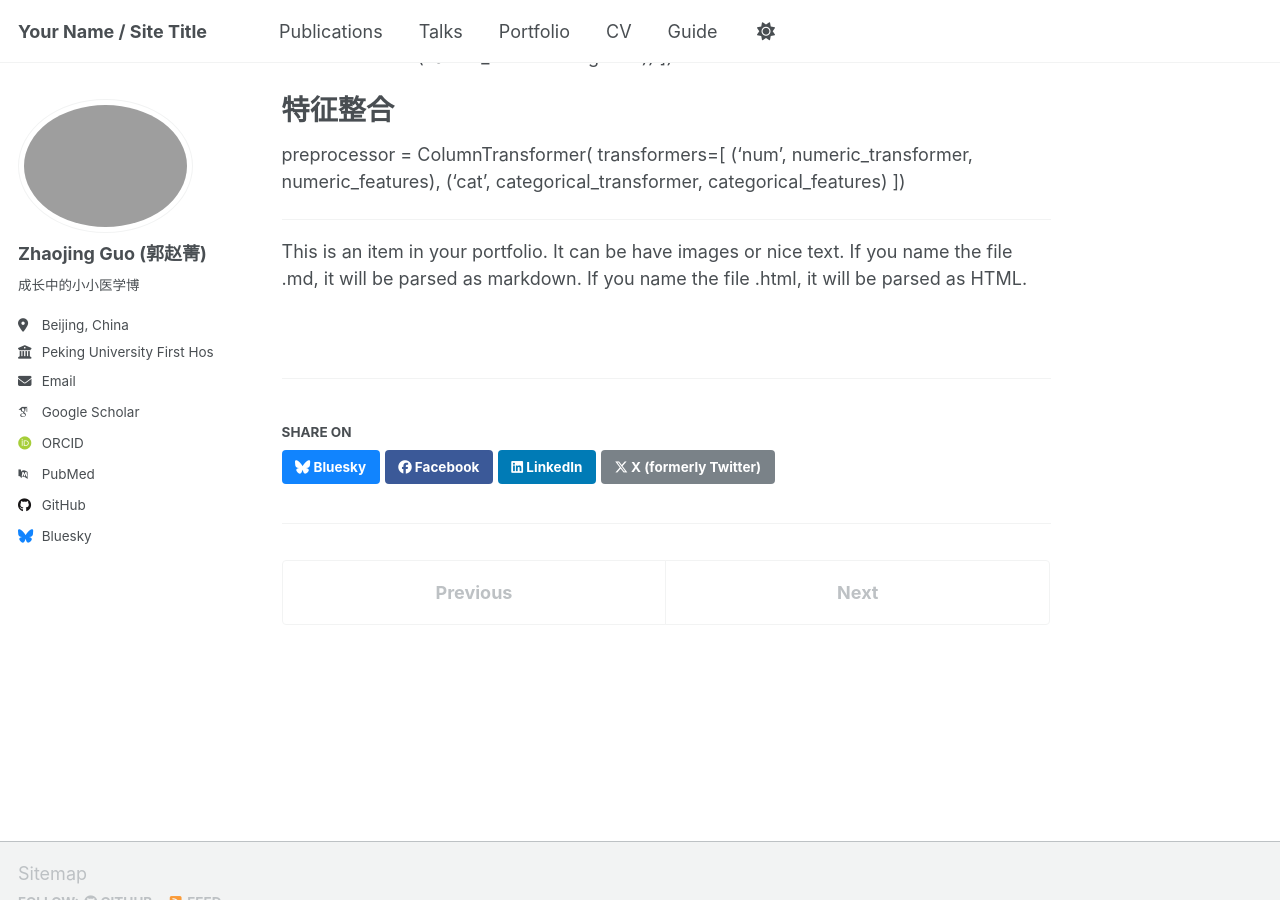
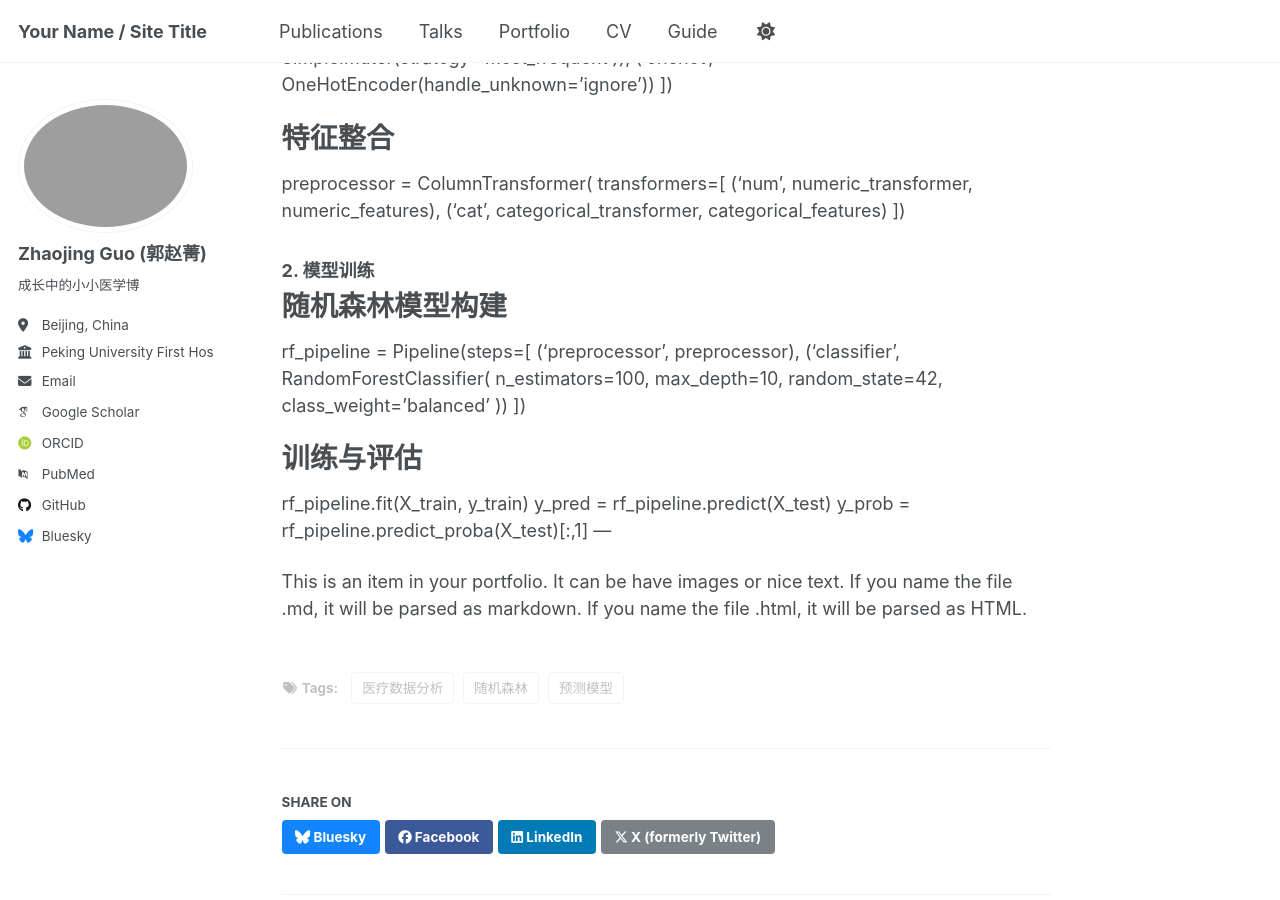
Before and after one commit to GuoZJ277/GuoZJ277.github.io, a Jekyll site: the page built from _portfolio/portfolio-1.md, in a window 1280 px wide and 900 px high, scrolled down 675 px. Built offline with Jekyll 4.4.1, drawn with Linux system fonts in a browser that asks for light colours; some web fonts are replaced; a script that is not in the unit is left out; some of the changed text lies outside the part shown.

Commit message:
Add Random Forest model training details
Added model training section with Random Forest implementation.

```diff
--- a/_portfolio/portfolio-1.md
+++ b/_portfolio/portfolio-1.md
@@ -32,6 +32,22 @@ preprocessor = ColumnTransformer(
     ])
 
 
+### 2. 模型训练
+# 随机森林模型构建
+rf_pipeline = Pipeline(steps=[
+    ('preprocessor', preprocessor),
+    ('classifier', RandomForestClassifier(
+        n_estimators=100,
+        max_depth=10,
+        random_state=42,
+        class_weight='balanced'
+    ))
+])
+
+# 训练与评估
+rf_pipeline.fit(X_train, y_train)
+y_pred = rf_pipeline.predict(X_test)
+y_prob = rf_pipeline.predict_proba(X_test)[:,1]
 ---
 
 This is an item in your portfolio. It can be have images or nice text. If you name the file .md, it will be parsed as markdown. If you name the file .html, it will be parsed as HTML.
```
Also changed, not shown: other parts of _portfolio/portfolio-1.md (+1 -1 lines).
